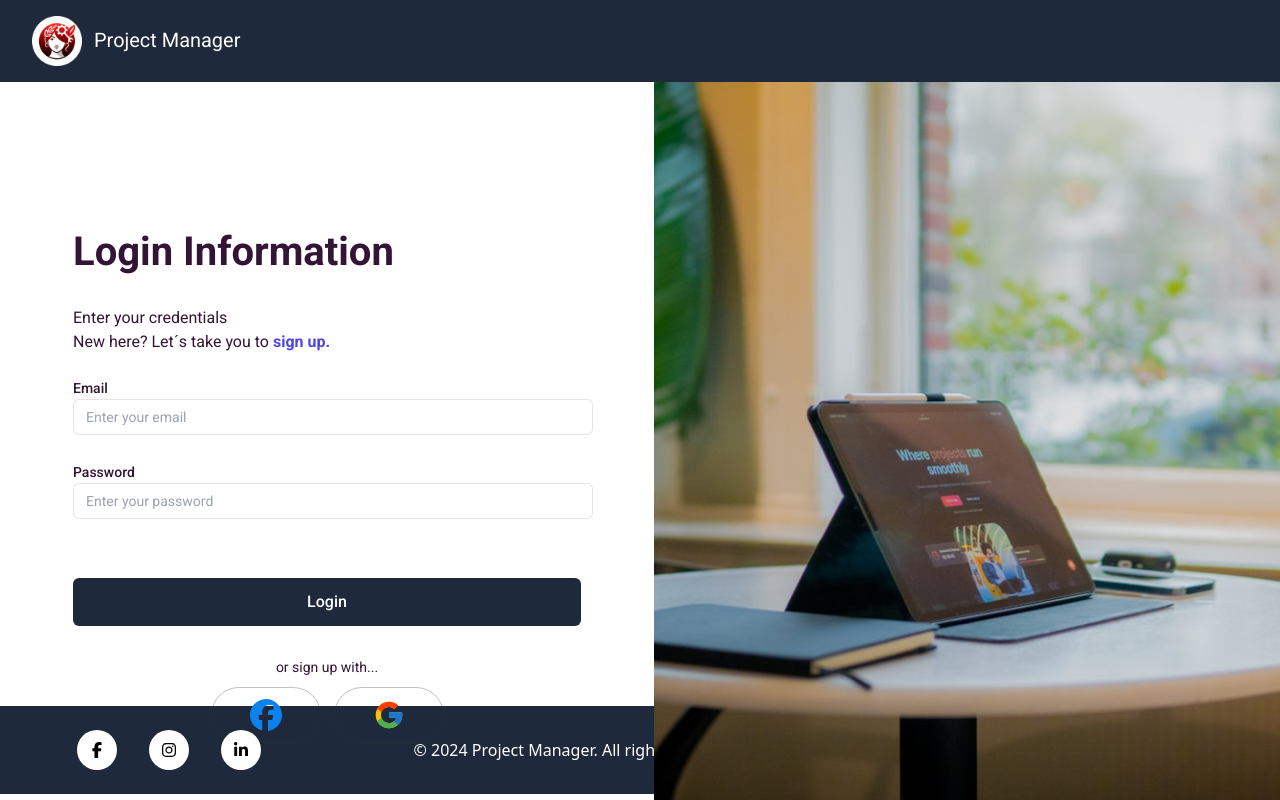
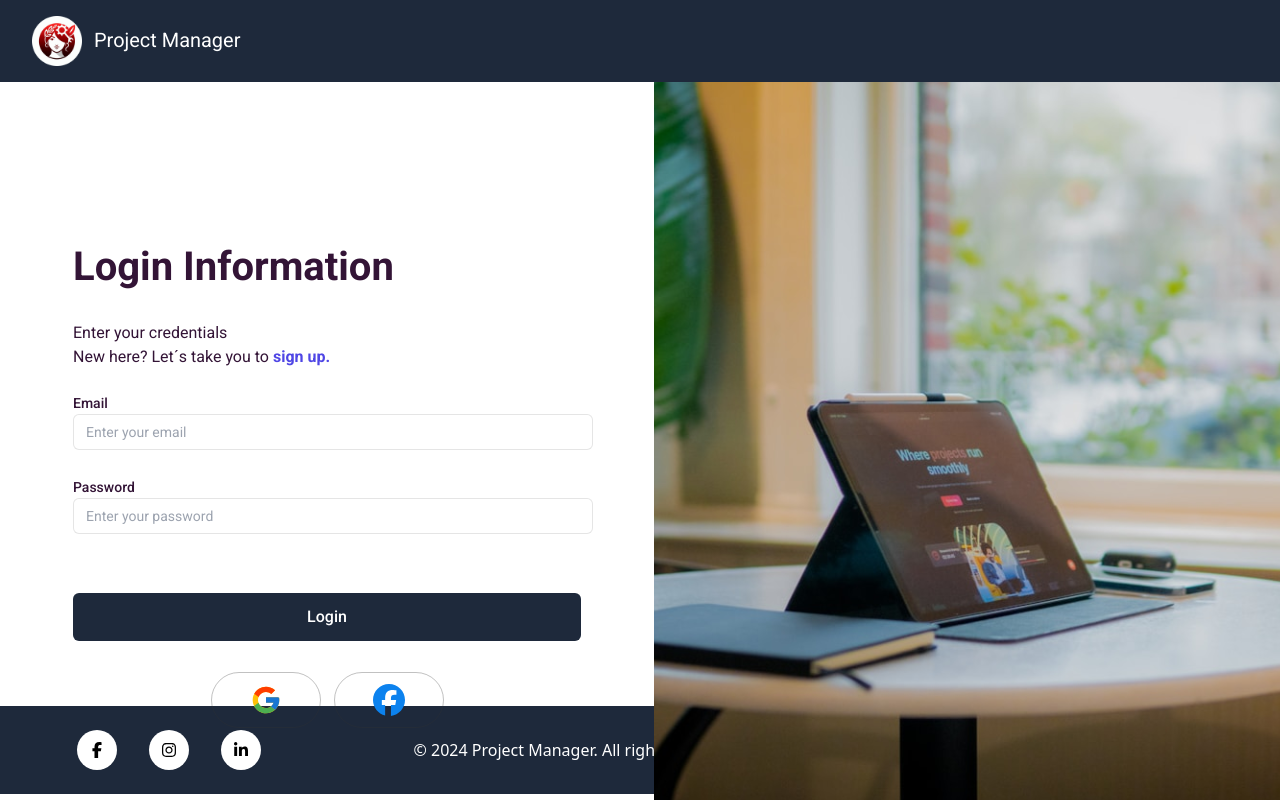
Before and after one commit to amiranda1911/project-manager-v2, a React (Vite) app: page /login in a window 1280 px wide. Built offline with nearby package versions, Linux system fonts and the light colour scheme; no server answers.

Commit message:
feat:attempt to implement Clerk

```diff
--- a/src/Components/BottomButtons.tsx
+++ b/src/Components/BottomButtons.tsx
@@ -1,17 +1,247 @@
 import { FaFacebook } from "react-icons/fa6";
 import { FcGoogle } from "react-icons/fc";
+import React from "react";
+import { useSignIn } from "@clerk/clerk-react";
 
+// Botões de login para Google e Facebook
+const LoginButtons: React.FC = () => {
+
+  const { signIn, isLoaded } = useSignIn();
+  // Certifica que o signIn foi carregado antes de usar
+  if (!isLoaded) {
+    console.log("loading...");
+    return null
+  }
+
+  // Função para autenticação com o Google
+  const signInWithGoogle = () => {
+    signIn.authenticateWithRedirect({
+      strategy: "oauth_google",  // Estratégia de login com Google
+      redirectUrl: "/sso-callback",  // A URL para onde o usuário será redirecionado após o login (configurada no Clerk)
+      redirectUrlComplete: "/kanban"  // A URL para onde o usuário será redirecionado após o sucesso da autenticação
+    });
+  };
+
+  // Função para autenticação com o Facebook
+  const signInWithFacebook = () => {
+    signIn.authenticateWithRedirect({
+      strategy: "oauth_facebook",  // Estratégia de login com Facebook
+      redirectUrl: "/sso-callback",  // A URL para onde o usuário será redirecionado após o login (configurada no Clerk)
+      redirectUrlComplete: "/kanban"  // A URL para onde o usuário será redirecionado após o sucesso da autenticação
+    });
+  };
+
+  return (
+    <div className="flex flex-row items-center justify-center gap-[0.813rem]">
+      {/* Botão de login com Google */}
+      <button className="googleBtn" onClick={signInWithGoogle}>
+      <FcGoogle />
+      </button>
+
+      {/* Botão de login com Facebook */}
+      <button className="facebookBtn" onClick={signInWithFacebook}>
+        <FaFacebook />
+      </button>
+    </div>
+  );
+};
+
+export default LoginButtons;
+
+
+
+{/*
+  import { FaFacebook } from "react-icons/fa6";
+import { FcGoogle } from "react-icons/fc";
+import React, { useEffect } from "react";
+import { useSignIn, useUser } from "@clerk/clerk-react";
+import axios from "axios";
+
+interface UserData {
+  id: string;
+  firstName: string;
+  lastName: string;
+  email: string;
+  avatar?: string;
+  creationDate: string;
+}
+
+const LoginButtons: React.FC = () => {
+  const { signIn, isLoaded } = useSignIn();
+  const { isSignedIn, user } = useUser();
+
+  if (!isLoaded) {
+    return <div>Loading...</div>;
+  }
+
+  const signInWithGoogle = () => {
+    signIn.authenticateWithRedirect({
+      strategy: "oauth_google",
+      redirectUrl: "/sso-callback",
+      redirectUrlComplete: "/kanban",
+    });
+  };
+
+  const handleFacebookLogin = () => {
+    signIn.authenticateWithRedirect({
+      strategy: "oauth_facebook",
+      redirectUrl: "/sso-callback",
+      redirectUrlComplete: "/kanban",
+    });
+  };
+
+  const saveUserToDB = async (userData: UserData) => {
+    try {
+      await axios.post("http://localhost:3000/save-user", userData);
+      console.log("Usuário salvo com sucesso!");
+    } catch (error) {
+      console.error("Erro ao salvar os dados do usuário:", error);
+    }
+  };
+
+  useEffect(() => {
+    if (isSignedIn && user) {
+      console.log(user); // Verificar aqui
+
+      const userData: UserData = {
+        id: user.id,
+        firstName: user.firstName || '',
+        lastName: user.lastName || '',
+        email: user.emailAddresses[0]?.emailAddress || '',
+
+        avatar: typeof user.publicMetadata?.profileImageUrl === 'string'
+          ? user.publicMetadata.profileImageUrl
+          : 'https://cdn-icons-png.flaticon.com/512/149/149071.png',
+
+        creationDate: user.createdAt ? new Date(user.createdAt).toISOString() : new Date().toISOString(),
+      };
+
+      saveUserToDB(userData);
+    }
+  }, [isSignedIn, user]);
+
+  return (
+    <div className="flex flex-row items-center justify-center gap-[0.813rem]">
+      <button className="googleBtn" onClick={signInWithGoogle}>
+        <FcGoogle />
+      </button>
+      <button className="facebookBtn" onClick={handleFacebookLogin}>
+        <FaFacebook />
+      </button>
+    </div>
+  );
+};
+
+export default LoginButtons;
+
+*/}
+{/*import { FaFacebook } from "react-icons/fa6";
+import { FcGoogle } from "react-icons/fc";
+import React, { useEffect } from "react";
+import { useSignIn, useUser } from "@clerk/clerk-react";
+import axios from "axios";
+
+interface UserData {
+  id: string;
+  firstName: string;
+  lastName: string;
+  email: string;
+  avatar?: string;
+  creationDate: string;
+}
+
+const LoginButtons: React.FC = () => {
+  const { signIn, isLoaded } = useSignIn();
+  const { isSignedIn, user } = useUser();
+
+  // Certifica que o signIn foi carregado antes de usar
+  if (!isLoaded) {
+    return <div>Loading...</div>;
+  }
+
+  // Função para autenticação com o Google
+  const signInWithGoogle = () => {
+    signIn.authenticateWithRedirect({
+      strategy: "oauth_google",
+      redirectUrl: "/sso-callback",
+      redirectUrlComplete: "/kanban",
+    });
+  };
+
+  // Função para autenticação com o Facebook
+  const handleFacebookLogin = () => {
+    signIn.authenticateWithRedirect({
+      strategy: "oauth_facebook",
+      redirectUrl: "/sso-callback",
+      redirectUrlComplete: "/kanban",
+    });
+  };
+
+  // Função para salvar os dados do usuário no db.json
+  const saveUserToDB = async (userData) => {
+    try {
+      await axios.post("http://localhost:3001/save-user", userData);
+      console.log("Usuário salvo com sucesso!");
+    } catch (error) {
+      console.error("Erro ao salvar os dados do usuário:", error);
+    }
+  };
+
+  useEffect(() => {
+    if (isSignedIn && user) {
+      // Dados do usuário que serão salvos
+      const userData = {
+        id: user.id,
+        firstName: user.firstName,
+        lastName: user.lastName,
+        email: user.emailAddresses[0].emailAddress,
+        avatar: user.profileImageUrl,
+        creationDate: user.createdAt,
+      };
+
+      // Salva os dados do usuário no backend
+      saveUserToDB(userData);
+    }
+  }, [isSignedIn, user]);
+
+  return (
+    <div className="flex flex-row items-center justify-center gap-[0.813rem]">
+      <button className="googleBtn" onClick={signInWithGoogle}>
+        <FcGoogle />
+      </button>
+      <button className="facebookBtn" onClick={handleFacebookLogin}>
+        <FaFacebook />
+      </button>
+    </div>
+  );
+};
+
+export default LoginButtons;
+*/}
+
+
+
+{/*
 const BottomButtons = () => {
   return (
     <>
     <h3 className="font-roboto font-normal text-center text-14 text-[#331436] mb-[0.563rem]">or sign up with...</h3>
 
+
     <div className="flex flex-row items-center justify-center gap-[0.813rem]">
-        <a href="/" className="flex items-center justify-center border rounded-full border-[#3333334D] w-[6.875rem] h-[3.5rem] text-[#0C82EE] text-23 cursor-pointer hover:border-#268FE4B3" > <FaFacebook /> </a>
-        <a href="/" className="flex items-center justify-center border rounded-full border-[#3333334D] w-[6.875rem] h-[3.5rem] text-23 cursor-pointer hover:border-#268FE4B3"> <FcGoogle /> </a>
+        <a href="/"
+        className="flex items-center justify-center border rounded-full border-[#3333334D] w-[6.875rem] h-[3.5rem]
+        text-[#0C82EE] text-23 cursor-pointer hover:border-#268FE4B3" >
+        <FaFacebook /> </a>
+        <a href="/"
+        className="flex items-center justify-center border rounded-full border-[#3333334D] w-[6.875rem] h-[3.5rem]
+        text-23 cursor-pointer hover:border-#268FE4B3">
+        <FcGoogle /> </a>
     </div>
     </>
   )
 }
 
 export default BottomButtons
+
+*/}
--- a/src/main.tsx
+++ b/src/main.tsx
@@ -3,8 +3,18 @@ import { createRoot } from 'react-dom/client';
 import './index.css';
 import App from './App';
 
+import { ClerkProvider } from '@clerk/clerk-react'; // Importando o Clerk
+
+// Import your publishable key
+const PUBLISHABLE_KEY = import.meta.env.VITE_CLERK_PUBLISHABLE_KEY
+  if (!PUBLISHABLE_KEY) {
+    throw new Error("Missing Publishable Key")
+}
+
 createRoot(document.getElementById('root')!).render(
   <StrictMode>
-    <App />
+    <ClerkProvider publishableKey={PUBLISHABLE_KEY} afterSignOutUrl="/">
+      <App />
+    </ClerkProvider>
   </StrictMode>
 );
--- a/src/pages/SignUpPage/SignUpPage.tsx
+++ b/src/pages/SignUpPage/SignUpPage.tsx
@@ -1,5 +1,6 @@
 import FormSignUp from "../../Components/FormSignUp";
-import BottomButtons from "../../Components/BottomButtons";
+//import BottomButtons from "../../Components/BottomButtons";
+import LoginButtons from "../../Components/BottomButtons";
 import MainHeader from "../../Components/MainHeader";
 import MainFooter from "../../Components/MainFooter";
 
@@ -42,7 +43,8 @@ const SignUpPage = () => {
                     <section className="flex flex-col">
                         <FormSignUp />
 
-                        <BottomButtons />
+                        <LoginButtons/>
+                        {/*<BottomButtons />*/}
 
                     </section>
                 </div>
--- a/src/routers/index.tsx
+++ b/src/routers/index.tsx
@@ -1,5 +1,7 @@
 import { BrowserRouter, Route, Routes } from 'react-router-dom';
 import PrivateRoute from './PrivateRoute';
+
+import { AuthenticateWithRedirectCallback } from "@clerk/clerk-react";
 
 import Home from '../pages/Home/Home';
 import LoginPage from '../pages/LoginPage/LoginPage';
@@ -21,6 +23,10 @@ const Routers = () => {
         <Route path="/register" element={<SignUpPage />} />
         <Route path="/test" element={<CreateAccountForm />} />
         <Route path="/test/login" element={<LoginTest />} />
+
+        {/* Rota de callback do OAuth */}
+        <Route path="/sso-callback" element={<AuthenticateWithRedirectCallback />} />
+
         <Route element={<PrivateRoute />}>
           <Route path="/profile/:id" element={<ProfilePage />} />
           <Route path="/kanban" element={<Kanban />} />
```
